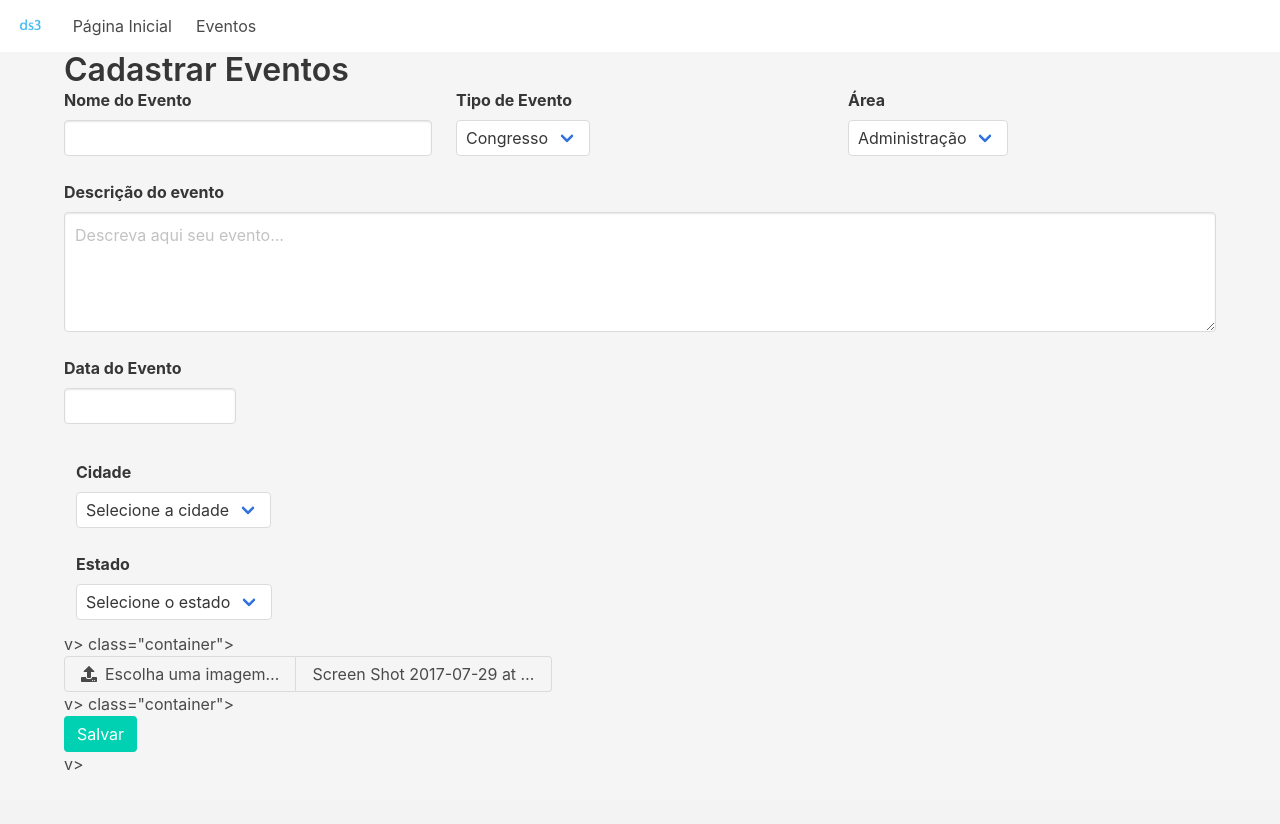
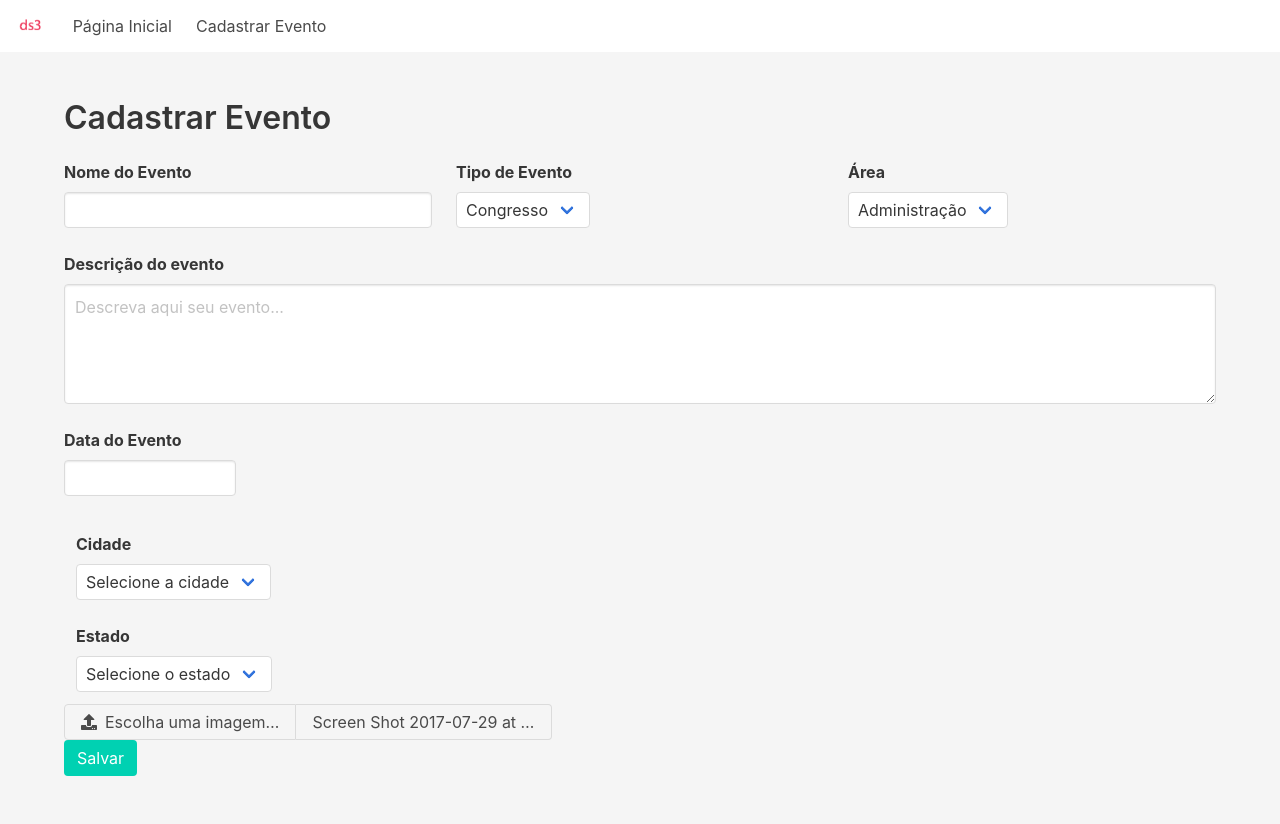
Before and after one commit to Wichrowski/projetods3, a Flask app: template templates/cadastrar_evento.html in a window 1280 px wide. Before the commit the page ends 770 px from the top, so only its background shows below. Run offline with Flask 2, Linux system fonts and the light colour scheme; the template is opened without the code that fills it, so the values that code supplies are empty; some libraries are stand-ins or nearby versions.

Commit message:
Layout reutilizavel

```diff
--- a/app.py
+++ b/app.py
@@ -25,7 +25,7 @@ def login_parceiro():
     return render_template("login_parceiro.html")
 
 
-@app.route("/eventos")
+@app.route("/")
 def eventos():
     return render_template(
             "eventos.html",
@@ -38,12 +38,12 @@ def meu_eventos():
     return render_template("meus_eventos.html")
 
 
-@app.route("/cadastrar-evento")
+@app.route("/evento/cadastrar")
 def cadastro_evento():
     return render_template("cadastrar_evento.html")
 
 
-@app.route("/cadastrar-evento", methods=["POST"])
+@app.route("/evento/cadastrar", methods=["POST"])
 def salvar_cadastro_evento():
     evento_service.salvar(request.form)
     return redirect(url_for('eventos'))
--- a/templates/cadastrar_evento.html
+++ b/templates/cadastrar_evento.html
@@ -1,49 +1,9 @@
-<!DOCTYPE html>
-<html class="has-background-light">
+{% extends "layout.html" %}
 
-<head>
-    <meta charset="utf-8">
-    <meta name="viewport" content="width=device-width, initial-scale=1">
-    <title>Cadastrar evento</title>
-    <link rel="stylesheet" href="https://cdnjs.cloudflare.com/ajax/libs/bulma/0.7.4/css/bulma.min.css">
-    <script defer src="https://use.fontawesome.com/releases/v5.3.1/js/all.js"></script>
-</head>
-
-<body>
-
-    <nav class="navbar" role="navigation" aria-label="main navigation">
-        <div class="navbar-brand">
-            <a class="navbar-item" href="">
-                <img src="/static/ds3az.png" alt="Desenvolvimento de Software 3">
-            </a>
-
-            <a role="button" class="navbar-burger burger" aria-label="menu" aria-expanded="false"
-                data-target="navbarBasicExample">
-                <span aria-hidden="true"></span>
-                <span aria-hidden="true"></span>
-                <span aria-hidden="true"></span>
-            </a>
-        </div>
-
-        <div id="navbarBasicExample" class="navbar-menu">
-            <div class="navbar-start">
-                <a class="navbar-item">
-                    Página Inicial
-                </a>
-
-                <a class="navbar-item">
-                    Eventos
-                </a>
-            </div>
-        </div>
-    </nav>
-
+{% block content %}
 
     <div class="container">
-        <h1 class="title">Cadastrar Eventos</h1>
-    </div>
-
-    <div class="container">
+        <h1 class="title">Cadastrar Evento</h1>
         <form action="/cadastrar-evento" method="post">
             <div class="columns">
                 <div class="column is-4">
@@ -98,7 +58,6 @@
                     </div>
                 </div>
             </div>
-
             <div class="columns">
                 <div class="column is-2">
                     <div class="field">
@@ -109,8 +68,6 @@
                     </div>
                 </div>
             </div>
-
-
             <div class="column is-4">
                 <div class="field">
                     <label class="label">Cidade</label>
@@ -124,7 +81,6 @@
                     </div>
                 </div>
             </div>
-
             <div class="column is-4">
                 <div class="field">
                     <label class="label">Estado</label>
@@ -138,9 +94,6 @@
                     </div>
                 </div>
             </div>
-            v>
-
-             class="container">
             <div class="file has-name">
                 <label class="file-label">
                     <input class="file-input" type="file" name="resume">
@@ -157,16 +110,11 @@
                     </span>
                 </label>
             </div>
-            v>
 
-             class="container">
             <div class="control">
                 <button class="button is-primary">Salvar</button>
             </div>
-            v>
+        </form>
+    </div>
 
-        </form>
-
-</body>
-
-</html>
+{% endblock %}
--- /dev/null
+++ b/templates/layout.html
@@ -0,0 +1,38 @@
+<!DOCTYPE html>
+<html class="has-background-light">
+    <head>
+        <meta charset="utf-8">
+        <meta name="viewport" content="width=device-width, initial-scale=1">
+        <title>Eventos</title>
+        <link rel="stylesheet" href="https://cdnjs.cloudflare.com/ajax/libs/bulma/0.7.4/css/bulma.min.css">
+        <script defer src="https://use.fontawesome.com/releases/v5.3.1/js/all.js"></script>
+    </head>
+
+    <body>
+        <nav class="navbar" role="navigation" aria-label="main navigation">
+            <div class="navbar-brand">
+                <a class="navbar-item" href="{{url_for('eventos')}}">
+                    <img src="/static/ds3v.png" alt="Desenvolvimento de Software 3">
+                </a>
+
+                <a role="button" class="navbar-burger burger" aria-label="menu" aria-expanded="false" data-target="navbarBasicExample">
+                    <span aria-hidden="true"></span>
+                    <span aria-hidden="true"></span>
+                    <span aria-hidden="true"></span>
+                </a>
+            </div>
+
+            <div id="navbarBasicExample" class="navbar-menu">
+                <div class="navbar-start">
+                    <a class="navbar-item" href="{{url_for('eventos')}}"> Página Inicial </a>
+                    <a class="navbar-item" href="{{url_for('cadastro_evento')}}"> Cadastrar Evento </a>
+                </div>
+            </div>
+        </nav>
+
+        <div class="section">
+            {% block content %}
+            {% endblock %}
+        </div>
+    </body>
+</html>
```
Also changed, not shown: templates/eventos.html (+4 -36 lines), 1 other file.
